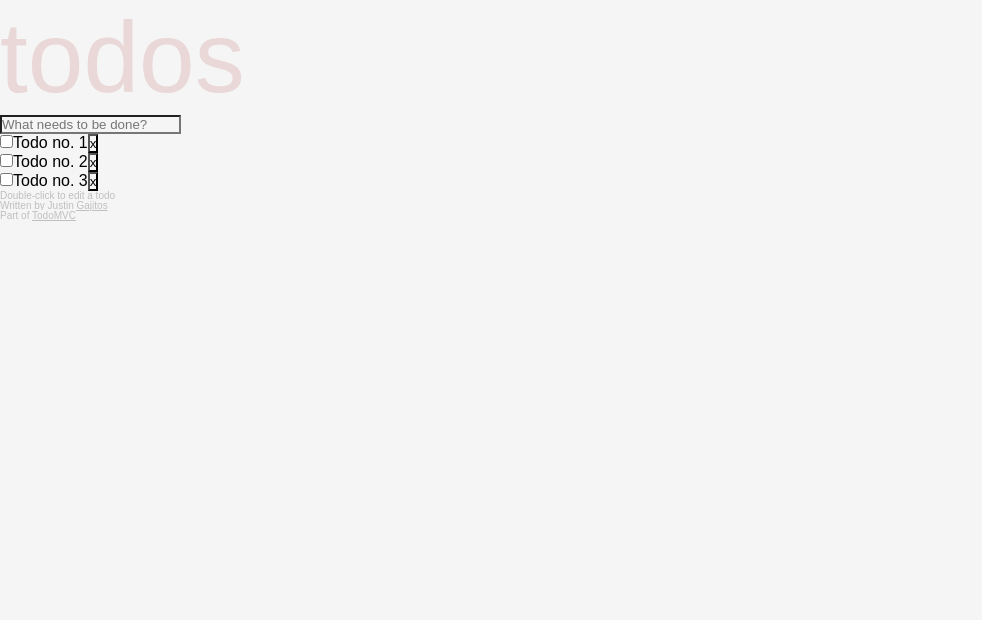
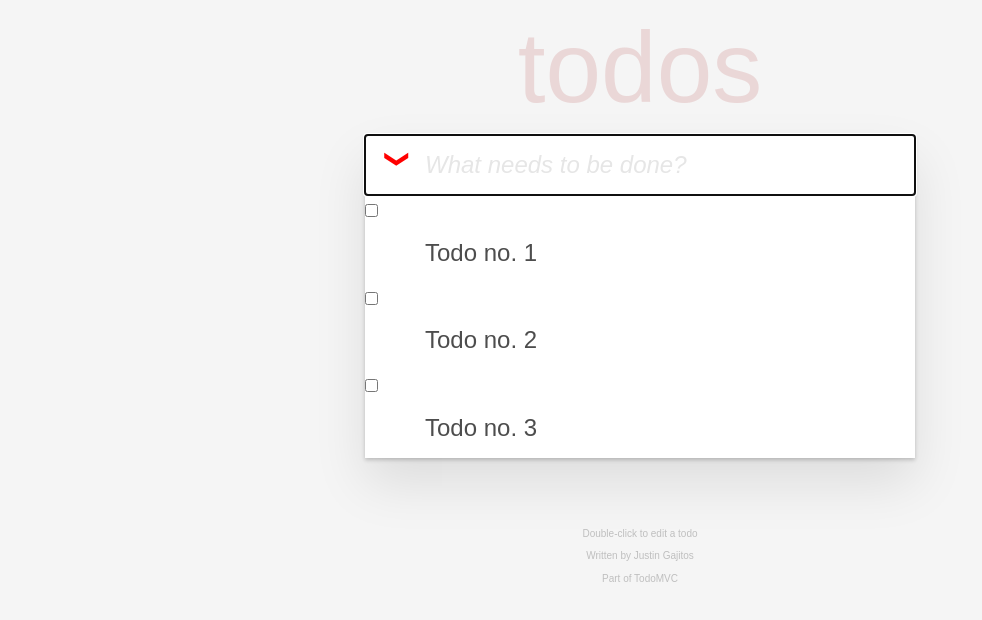
Before and after one commit to thirte3n/todo-mvc, a website: page public/index.html in a window 1280 px wide. Shown: the whole page, without its empty margins (0-982 px from the left). Drawn offline with Linux system fonts and the light colour scheme.

Commit message:
Add css styling

```diff
--- a/public/css/style.css
+++ b/public/css/style.css
@@ -1,17 +1,21 @@
 body, * {
   margin: 0px;
   padding: 0px;
-  background-color: rgb(245, 245, 245);
   font-family: arial;
+  box-sizing: border-box;
 }
 
 .container {
-  display: grid;
+  background-color: rgb(245, 245, 245);
+  width: 550px;
+  margin: 0 auto;
+  border-bottom: 1px;
 }
 
 .done {
   text-decoration: line-through;
   color: #d9d9d9;
+  transition: color 0.4s;
 }
 
 .editing > span {
@@ -22,10 +26,132 @@ body, * {
   font-size: 6.25rem;
   font-weight: 100;
   color: rgba(175, 47, 47, 0.15);
+  text-align: center;
+  margin: 10px auto;
+}
+
+main {
+  position: relative;
+  background-color: #FFF;
+  box-shadow: 0 2px 4px 0 rgba(0, 0, 0, 0.2), 0 25px 50px 0 rgba(0, 0, 0, 0.1);
+  font-size: 24px;
+}
+
+.toggle-all {
+  position: absolute;
+  top: 0;
+  left: 0;
+  opacity: 0;
+  z-index: -1;
+}
+
+.toggle-all + label::before {
+  content: '❯';
+  color: #e6e6e6;
+  color:red;
+  padding: 10px 27px 10px 27px;
+}
+
+.toggle-all + label {
+  position: absolute;
+  transform: rotate(90deg);
+  top: 0;
+  left: 0;
+  width: 60px;
+  height: 34px;
+}
+
+.todo-new-entry {
+  width: 100%;
+  border: none;
+  font-size: 24px;
+  padding: 16px 16px 16px 60px;
+}
+
+input::placeholder {
+  color: #e6e6e6;
+  font-style: italic;
+}
+
+.todos {
+  position: relative;
+}
+
+.checkbox {
+  position: absolute;
+  left: 10px;
+  top: 0;
+  bottom: 0;
+  margin: auto 0;
+  height: 40px;
+  width: 40px;
+
+}
+
+.todos li {
+  display: block;
+  line-height: 1.2;
+  color: #4d4d4d;
+  position: relative;
+}
+
+.todos li span {
+  transition: color 0.4s;
+}
+
+.todos li:hover button {
+  opacity: 100;
+}
+
+.todos button {
+  opacity: 0;
+  color: #cc9a9a;
+  position: absolute;
+  right: 10px;
+  top: 0;
+  bottom: 0;
+  float: right;
+  width: 40px;
+  height: 40px;
+  font-size: 30px;
+  vertical-align: baseline;
+  margin: auto 0;
+  border: none;
+  background: none;
+  transition: color 0.2s ease-out;
+}
+
+.todos button:hover {
+  transition: color 0.2s ease-out;
+  color: #af5b5e;
+
+}
+
+
+.todo-entry-text {
+  display: block;
+  padding: 15px 15px 15px 60px;
+}
+
+.new-text-form {
+  display: block;
+  width: 100%;
+}
+
+footer {
+  margin: 65px auto 0;
+  line-height: 1.4rem;
+  font-size: 0.625rem;
+  text-align: center;
 }
 
 footer * {
-  font-size: 0.625rem;
   color: #bfbfbf;
-  line-height: 1;
+  text-decoration: none;
 }
+
+footer * a:hover{
+  text-decoration: underline;
+}
+
+width: 550px;
--- a/public/index.html
+++ b/public/index.html
@@ -9,7 +9,7 @@
   <link href="https://fonts.googleapis.com/css?family=Roboto:400,500" rel="stylesheet">
   <link href="https://fonts.googleapis.com/css?family=Open+Sans" rel="stylesheet">
   <link rel="shortcut icon" href="images/favicon.ico">
-  <title>Homepage</title>
+  <title>Todo MVC</title>
 </head>
 
 <body class="container">
@@ -18,14 +18,16 @@
   </header>
 
   <main>
+    <input id="toggle-all"  class="toggle-all" type="checkbox" ></input>
+    <label for="toggle-all" class="toggle-button"></label>
     <form class="todo-form">
-      <input type="text" class="todo-new-entry" placeholder="What needs to be done?"></input>
+      <input type="text" class="todo-new-entry" placeholder="What needs to be done?" autofocus></input>
     </form>
     <div>
       <ul class="todos">
-          <li><span><input type="checkbox"><label class="todo-entry-text">Todo no. 1</label><button>x</button></span></li>
-          <li><span><input type="checkbox"><label class="todo-entry-text">Todo no. 2</label><button>x</button></span></li>
-          <li><span><input type="checkbox"><label class="todo-entry-text">Todo no. 3</label><button>x</button></span></li>
+          <li><span><input type="checkbox"><label class="todo-entry-text">Todo no. 1</label><button>×</button></span></li>
+          <li><span><input type="checkbox"><label class="todo-entry-text">Todo no. 2</label><button>×</button></span></li>
+          <li><span><input type="checkbox"><label class="todo-entry-text">Todo no. 3</label><button>×</button></span></li>
       </ul>
     </div>
   </main>
--- a/public/js/main.js
+++ b/public/js/main.js
@@ -2,6 +2,21 @@ const todoForm = document.querySelector('.todo-form');
 const todoNewEntry = document.querySelector('.todo-new-entry');
 const todos = document.querySelector('.todos');
 let editedTodoEntry = '';
+
+let todoEntries = [
+  {
+    todo: 'Todo no. 1',
+    isCompleted: false
+  },
+  {
+    todo: 'Todo no. 2',
+    isCompleted: false
+  },
+  {
+    todo: 'Todo no. 3',
+    isCompleted: false
+  }
+];
 
 function addNewTodo(e) {
   e.preventDefault();
@@ -30,7 +45,7 @@ function formatChild() {
   label.appendChild(document.createTextNode(todoNewEntry.value));
 
   const deleteBtn = document.createElement('button');
-  deleteBtn.appendChild(document.createTextNode('x'));
+  deleteBtn.appendChild(document.createTextNode('×'));
 
   span.appendChild(checkbox);
   span.appendChild(label);
@@ -53,6 +68,8 @@ function removeTodo(e) {
 
 function editTodo(e) {
   if (e.target.classList.contains('todo-entry-text')) {
+  // console.log(e.target)
+  // if (false) {
     const li = e.target.parentElement.parentElement;
     let currentText = e.target.textContent;
     li.classList.toggle('editing');
```
